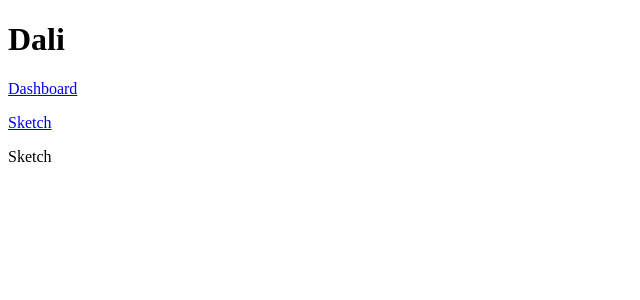
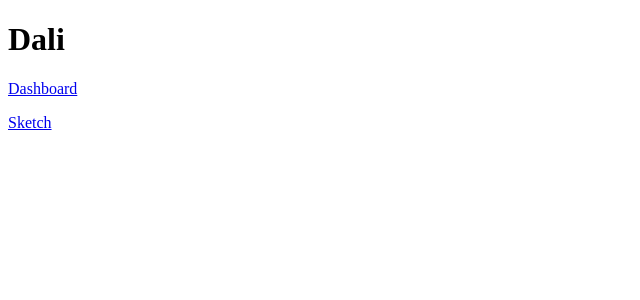
Before and after one commit to dimassudjito/dali, a React (Create React App) app in the folder frontend/: page /sketch in a window 1280 px wide. Shown: the top 300 px of the page, without its empty margins (0-640 px from the left). Built offline with nearby package versions, Linux system fonts and the light colour scheme.

Commit message:
integrate canvas sketching to react

```diff
--- a/frontend/src/pages/Sketch.tsx
+++ b/frontend/src/pages/Sketch.tsx
@@ -1,5 +1,77 @@
-import React from 'react'
+import React, { useState, useEffect, useRef } from 'react'
 
 export const Sketch: React.FC = () => {
-  return <div>Sketch</div>
+  const [isDrawing, setIsDrawing] = useState(false)
+  const canvasRef = useRef<HTMLCanvasElement | null>(null)
+  const contextRef = useRef<CanvasRenderingContext2D | null>(null)
+
+  const prepareCanvas = () => {
+    const canvas = canvasRef.current
+    if (canvas) {
+      canvas.width = window.innerWidth * 2
+      canvas.height = window.innerHeight * 2
+      canvas.style.width = `${window.innerWidth}px`
+      canvas.style.height = `${window.innerHeight}px`
+
+      const context = canvas.getContext('2d')
+      if (context) {
+        context.scale(2, 2)
+        context.lineCap = 'round'
+        context.strokeStyle = 'black'
+        context.lineWidth = 5
+        contextRef.current = context
+      }
+    }
+  }
+
+  const startDrawing = ({ nativeEvent }: { nativeEvent: any }) => {
+    const { offsetX, offsetY } = nativeEvent
+    if (contextRef.current) {
+      contextRef.current.beginPath()
+      contextRef.current.moveTo(offsetX, offsetY)
+    }
+    setIsDrawing(true)
+  }
+
+  const finishDrawing = () => {
+    if (contextRef.current) {
+      contextRef.current.closePath()
+    }
+    setIsDrawing(false)
+  }
+
+  const draw = ({ nativeEvent }: { nativeEvent: any }) => {
+    if (!isDrawing) {
+      return
+    }
+    const { offsetX, offsetY } = nativeEvent
+    if (contextRef.current) {
+      contextRef.current.lineTo(offsetX, offsetY)
+      contextRef.current.stroke()
+    }
+  }
+
+  // const clearCanvas = () => {
+  //   const canvas = canvasRef.current
+  //   if (canvas) {
+  //     const context = canvas.getContext('2d')
+  //     if (context) {
+  //       context.fillStyle = 'white'
+  //       context.fillRect(0, 0, canvas.width, canvas.height)
+  //     }
+  //   }
+  // }
+
+  useEffect(() => {
+    prepareCanvas()
+  }, [])
+
+  return (
+    <canvas
+      onMouseDown={startDrawing}
+      onMouseUp={finishDrawing}
+      onMouseMove={draw}
+      ref={canvasRef}
+    ></canvas>
+  )
 }
```
Also changed, not shown: 1 other file (tests, documents, lock files or other folders).
